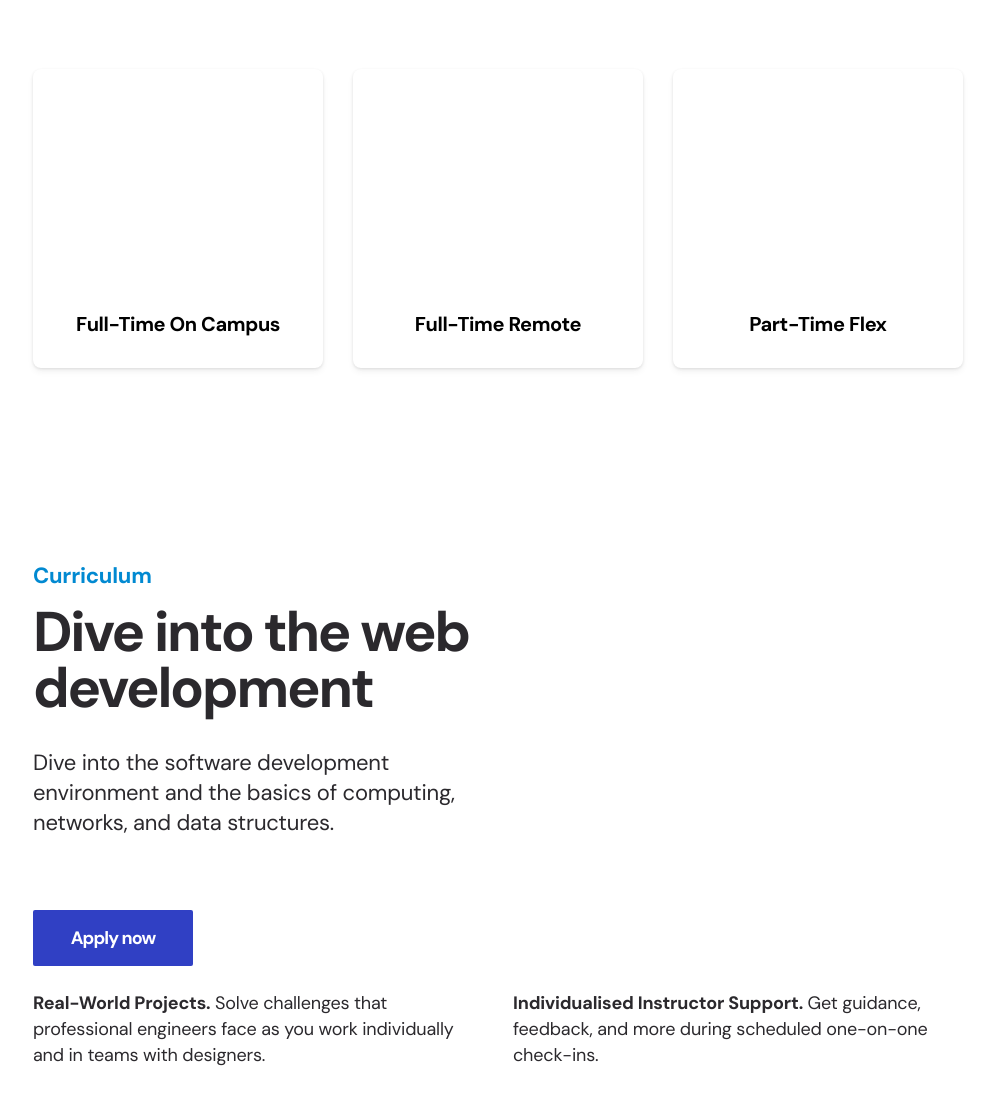
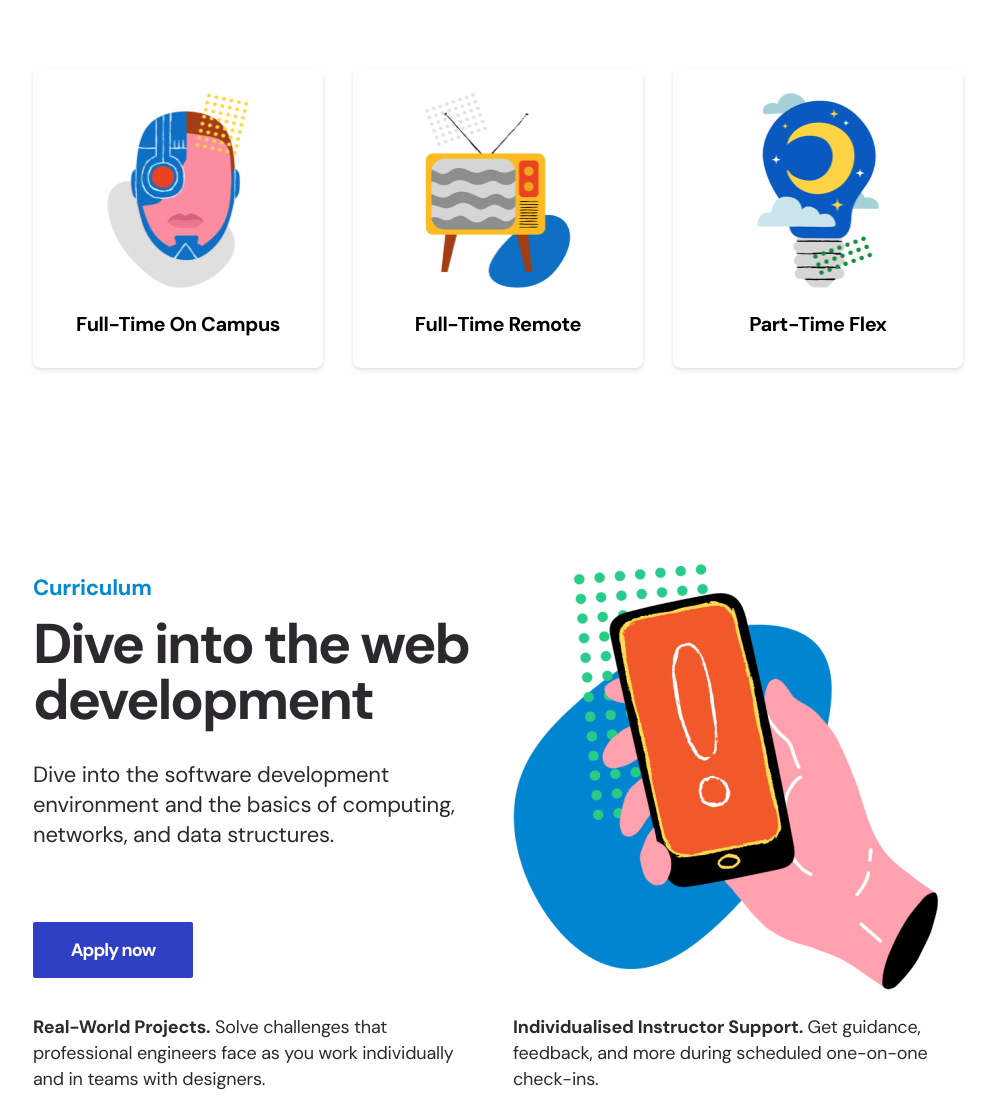
Before and after one commit to 2seunghye/web3, a plain HTML site: page index.html in a window 1280 px wide. Shown: the part 1258-2353 px from the top of the page, without its empty margins (142-1137 px from the left). Drawn offline with Linux system fonts and the light colour scheme.

Commit message:
Add files via upload

```diff
--- a/index.html
+++ b/index.html
@@ -72,7 +72,7 @@
             <div class="row">
                 <div class="col-12 col-md-4">
                     <a haref="#" class="program-card">
-                        <img src="assets/img-fulltime-campus.png" alt="" />
+                        <img src="img-fulltime-campus.png" alt="" />
                         <strong>
                             Full-Time On Campus
                         </strong>
@@ -80,7 +80,7 @@
                 </div>
                 <div class="col-12 col-md-4">
                     <a href="#" class="program-card">
-                        <img src="assets/img-fulltime-remote.png" alt="" />
+                        <img src="img-fulltime-remote.png" alt="" />
                         <strong>
                             Full-Time Remote
                         </strong>
@@ -88,7 +88,7 @@
                 </div>
                 <div class="col-12 col-md-4">
                     <a href="#" class="program-card">
-                        <img src="assets/img-parttime-flex.png" alt="" />
+                        <img src="img-parttime-flex.png" alt="" />
                         <strong>
                             Part-Time Flex
                         </strong>
@@ -117,7 +117,7 @@
                 </div>
                 <div class="col-12 col-md-6">
                     <div class="curriculum-image">
-                        <img src="assets/img-curriculum.png" alt="">
+                        <img src="img-curriculum.png" alt="">
                     </div>
                 </div>
             </div>
@@ -141,7 +141,7 @@
             <div class="row align-items-center">
                 <div class="col-12 col-md-5">
                     <div class="subscription-image">
-                        <img src="assets/img-banner.png" alt="Subscribe us">
+                        <img src="img-banner.png" alt="Subscribe us">
                     </div>
                 </div>
                 <div class="col-12 col-md-7">
```
